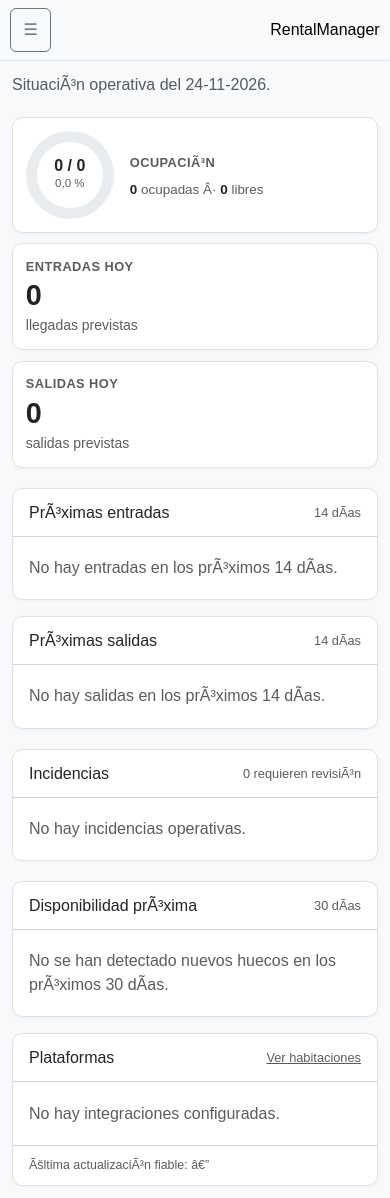
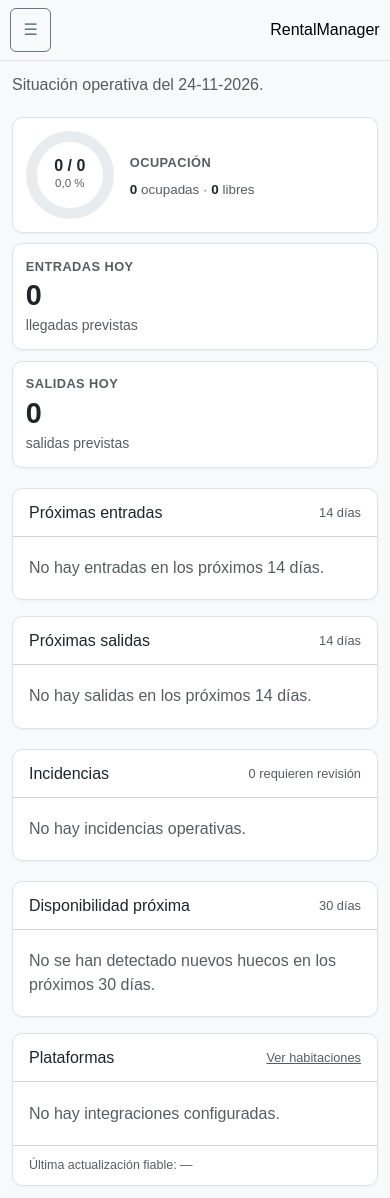
Before and after one commit to JorgeSolerM/RentalManager, a FastAPI app: page / in a window 390 px wide. Run offline with FastAPI, Linux system fonts and the light colour scheme.

Commit message:
fix: preserve UTF-8 in mobile admin templates

```diff
--- a/backend/templates/pages/dashboard.html
+++ b/backend/templates/pages/dashboard.html
@@ -3,38 +3,38 @@
 {% block title %}Dashboard{% endblock %}
 {% block content %}
 <link rel="stylesheet" href="{{ url_for('static', path='css/dashboard.css') }}?v=20260825-movement-days">
-<section class="dashboard-page" aria-label="SituaciÃ³n operativa">
- <header class="dashboard-header"><p class="text-muted mb-0">SituaciÃ³n operativa del {{ dashboard.today | date }}.</p></header>
+<section class="dashboard-page" aria-label="Situación operativa">
+ <header class="dashboard-header"><p class="text-muted mb-0">Situación operativa del {{ dashboard.today | date }}.</p></header>
  <div class="dashboard-summary" aria-label="Resumen de hoy">
   {% set occupancy_text = dashboard.summary.occupancy_percentage | string | replace('.', ',') %}
   <article class="dashboard-kpi dashboard-occupancy">
-   <div class="dashboard-donut" role="img" aria-label="{{ dashboard.summary.occupied_rooms }} habitaciones ocupadas de {{ dashboard.summary.active_rooms }}; {{ dashboard.summary.free_rooms }} libres; ocupaciÃ³n {{ occupancy_text }} %." style="--dashboard-occupancy: {{ dashboard.summary.occupancy_percentage }}%;">
+   <div class="dashboard-donut" role="img" aria-label="{{ dashboard.summary.occupied_rooms }} habitaciones ocupadas de {{ dashboard.summary.active_rooms }}; {{ dashboard.summary.free_rooms }} libres; ocupación {{ occupancy_text }} %." style="--dashboard-occupancy: {{ dashboard.summary.occupancy_percentage }}%;">
     <div class="dashboard-donut-center"><strong>{{ dashboard.summary.occupied_rooms }} / {{ dashboard.summary.active_rooms }}</strong><span>{{ occupancy_text }} %</span></div>
    </div>
-   <div class="dashboard-occupancy-copy"><span class="dashboard-kpi-label">OcupaciÃ³n</span><p><strong>{{ dashboard.summary.occupied_rooms }}</strong> ocupadas Â· <strong>{{ dashboard.summary.free_rooms }}</strong> libres</p></div>
+   <div class="dashboard-occupancy-copy"><span class="dashboard-kpi-label">Ocupación</span><p><strong>{{ dashboard.summary.occupied_rooms }}</strong> ocupadas · <strong>{{ dashboard.summary.free_rooms }}</strong> libres</p></div>
   </article>
   <article class="dashboard-kpi"><span class="dashboard-kpi-label">Entradas hoy</span><strong>{{ dashboard.summary.arrivals_today }}</strong><small>llegadas previstas</small></article>
   <article class="dashboard-kpi"><span class="dashboard-kpi-label">Salidas hoy</span><strong>{{ dashboard.summary.departures_today }}</strong><small>salidas previstas</small></article>
  </div>
  <div class="dashboard-movements">
- {% for title, items, empty_text in (('PrÃ³ximas entradas', dashboard.upcoming_arrivals, 'No hay entradas en los prÃ³ximos 14 dÃ­as.'), ('PrÃ³ximas salidas', dashboard.upcoming_departures, 'No hay salidas en los prÃ³ximos 14 dÃ­as.')) %}
+ {% for title, items, empty_text in (('Próximas entradas', dashboard.upcoming_arrivals, 'No hay entradas en los próximos 14 días.'), ('Próximas salidas', dashboard.upcoming_departures, 'No hay salidas en los próximos 14 días.')) %}
   <section class="dashboard-card" aria-labelledby="movementTitle{{ loop.index }}">
-   <div class="dashboard-card-header"><h3 id="movementTitle{{ loop.index }}">{{ title }}</h3><span>14 dÃ­as</span></div>
+   <div class="dashboard-card-header"><h3 id="movementTitle{{ loop.index }}">{{ title }}</h3><span>14 días</span></div>
    {% if items %}<div class="dashboard-list">{% for item in items %}
-    <div class="dashboard-movement-row"><span class="dashboard-days-remaining">{% if item.days_remaining == 0 %}Hoy{% elif item.days_remaining == 1 %}MaÃ±ana{% else %}{{ item.days_remaining }} dÃ­as{% endif %}</span><div class="dashboard-movement-main"><a class="rm-object-link" href="/rooms/{{ item.room_id }}">{{ item.room_code }}</a><span>{{ item.property_name }}</span></div><div class="dashboard-booking-main"><span>{{ person_names(item.people, item.guest_name) }}</span><a href="#bookingModal" class="booking-link dashboard-booking-link" data-booking-id="{{ item.booking_id }}" aria-label="Abrir reserva {{ item.booking_id }}"><time datetime="{{ item.date }}">{{ item.date.strftime('%d-%m-%Y') }}</time></a></div><span class="dashboard-origin">{% if item.favicon %}<img src="{{ item.favicon }}" alt="" class="dashboard-platform-icon">{% endif %}{{ item.origin_name }}</span></div>
+    <div class="dashboard-movement-row"><span class="dashboard-days-remaining">{% if item.days_remaining == 0 %}Hoy{% elif item.days_remaining == 1 %}Mañana{% else %}{{ item.days_remaining }} días{% endif %}</span><div class="dashboard-movement-main"><a class="rm-object-link" href="/rooms/{{ item.room_id }}">{{ item.room_code }}</a><span>{{ item.property_name }}</span></div><div class="dashboard-booking-main"><span>{{ person_names(item.people, item.guest_name) }}</span><a href="#bookingModal" class="booking-link dashboard-booking-link" data-booking-id="{{ item.booking_id }}" aria-label="Abrir reserva {{ item.booking_id }}"><time datetime="{{ item.date }}">{{ item.date.strftime('%d-%m-%Y') }}</time></a></div><span class="dashboard-origin">{% if item.favicon %}<img src="{{ item.favicon }}" alt="" class="dashboard-platform-icon">{% endif %}{{ item.origin_name }}</span></div>
    {% endfor %}</div>{% else %}<p class="dashboard-empty">{{ empty_text }}</p>{% endif %}
   </section>
  {% endfor %}
  </div>
  <section class="dashboard-card dashboard-incidents" aria-labelledby="incidentsTitle">
-  <div class="dashboard-card-header"><h3 id="incidentsTitle">Incidencias</h3><span>{{ dashboard.incidents | length }} requieren revisiÃ³n</span></div>
+  <div class="dashboard-card-header"><h3 id="incidentsTitle">Incidencias</h3><span>{{ dashboard.incidents | length }} requieren revisión</span></div>
   {% if dashboard.incidents %}<div class="dashboard-list">{% for incident in dashboard.incidents %}
-   <div class="dashboard-incident dashboard-incident-{{ incident.severity }}"><span class="dashboard-incident-level">{% if incident.severity == 'critical' %}CrÃ­tica{% elif incident.severity == 'attention' %}AtenciÃ³n{% else %}InformaciÃ³n{% endif %}</span><div><strong>{{ incident.title }}</strong><p>{{ incident.detail }}</p></div>{% if incident.booking_id %}<a href="#bookingModal" class="booking-link" data-booking-id="{{ incident.booking_id }}">Revisar reserva</a>{% elif incident.target_url %}<a href="{{ incident.target_url }}">Revisar</a>{% endif %}</div>
+   <div class="dashboard-incident dashboard-incident-{{ incident.severity }}"><span class="dashboard-incident-level">{% if incident.severity == 'critical' %}Crítica{% elif incident.severity == 'attention' %}Atención{% else %}Información{% endif %}</span><div><strong>{{ incident.title }}</strong><p>{{ incident.detail }}</p></div>{% if incident.booking_id %}<a href="#bookingModal" class="booking-link" data-booking-id="{{ incident.booking_id }}">Revisar reserva</a>{% elif incident.target_url %}<a href="{{ incident.target_url }}">Revisar</a>{% endif %}</div>
   {% endfor %}</div>{% else %}<p class="dashboard-empty">No hay incidencias operativas.</p>{% endif %}
  </section>
  <div class="dashboard-secondary-grid">
-  <section class="dashboard-card" aria-labelledby="availabilityTitle"><div class="dashboard-card-header"><h3 id="availabilityTitle">Disponibilidad prÃ³xima</h3><span>30 dÃ­as</span></div>{% if dashboard.upcoming_availability %}<div class="dashboard-list">{% for item in dashboard.upcoming_availability %}<div class="dashboard-availability-row"><div><a class="rm-object-link" href="/rooms/{{ item.room_id }}">{{ item.room_code }}</a><span>{{ item.property_name }}</span></div><p>Disponible desde <strong>{{ item.available_from | date }}</strong>{% if item.available_until %} Â· prÃ³xima entrada {{ item.available_until | date }}{% endif %}</p></div>{% endfor %}</div>{% else %}<p class="dashboard-empty">No se han detectado nuevos huecos en los prÃ³ximos 30 dÃ­as.</p>{% endif %}</section>
-  <section class="dashboard-card" aria-labelledby="platformsTitle"><div class="dashboard-card-header"><h3 id="platformsTitle">Plataformas</h3><a href="/properties/">Ver habitaciones</a></div>{% if dashboard.platforms %}<div class="dashboard-platforms">{% for platform in dashboard.platforms %}<div class="dashboard-platform-row{% if platform.review %} dashboard-platform-review{% endif %}">{% if platform.favicon %}<img src="{{ platform.favicon }}" alt="" class="dashboard-platform-icon">{% endif %}<strong>{{ platform.name }}</strong><span>{{ platform.correct }} correctas Â· {{ platform.review }} revisar</span></div>{% endfor %}</div>{% else %}<p class="dashboard-empty">No hay integraciones configuradas.</p>{% endif %}<p class="dashboard-reliable-update">Ãšltima actualizaciÃ³n fiable: {% if dashboard.reliable_last_update %}<time datetime="{{ dashboard.reliable_last_update.isoformat() }}">{{ dashboard.reliable_last_update.strftime('%d/%m/%Y %H:%M') }}</time>{% else %}â€”{% endif %}</p></section>
+  <section class="dashboard-card" aria-labelledby="availabilityTitle"><div class="dashboard-card-header"><h3 id="availabilityTitle">Disponibilidad próxima</h3><span>30 días</span></div>{% if dashboard.upcoming_availability %}<div class="dashboard-list">{% for item in dashboard.upcoming_availability %}<div class="dashboard-availability-row"><div><a class="rm-object-link" href="/rooms/{{ item.room_id }}">{{ item.room_code }}</a><span>{{ item.property_name }}</span></div><p>Disponible desde <strong>{{ item.available_from | date }}</strong>{% if item.available_until %} · próxima entrada {{ item.available_until | date }}{% endif %}</p></div>{% endfor %}</div>{% else %}<p class="dashboard-empty">No se han detectado nuevos huecos en los próximos 30 días.</p>{% endif %}</section>
+  <section class="dashboard-card" aria-labelledby="platformsTitle"><div class="dashboard-card-header"><h3 id="platformsTitle">Plataformas</h3><a href="/properties/">Ver habitaciones</a></div>{% if dashboard.platforms %}<div class="dashboard-platforms">{% for platform in dashboard.platforms %}<div class="dashboard-platform-row{% if platform.review %} dashboard-platform-review{% endif %}">{% if platform.favicon %}<img src="{{ platform.favicon }}" alt="" class="dashboard-platform-icon">{% endif %}<strong>{{ platform.name }}</strong><span>{{ platform.correct }} correctas · {{ platform.review }} revisar</span></div>{% endfor %}</div>{% else %}<p class="dashboard-empty">No hay integraciones configuradas.</p>{% endif %}<p class="dashboard-reliable-update">Última actualización fiable: {% if dashboard.reliable_last_update %}<time datetime="{{ dashboard.reliable_last_update.isoformat() }}">{{ dashboard.reliable_last_update.strftime('%d/%m/%Y %H:%M') }}</time>{% else %}—{% endif %}</p></section>
  </div>
 </section>
 {% include "components/booking_modal.html" %}
```
Also changed, not shown: backend/templates/pages/gantt.html (+7 -7 lines), tests/integration/test_mobile_remote_presentation.py (+10 -0 lines).
